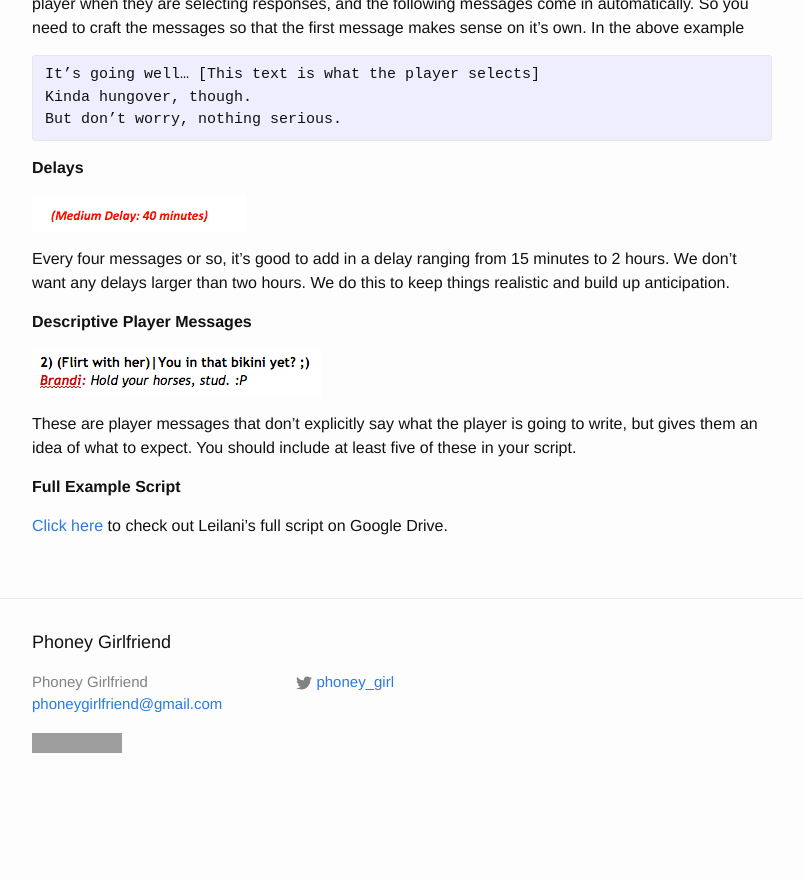
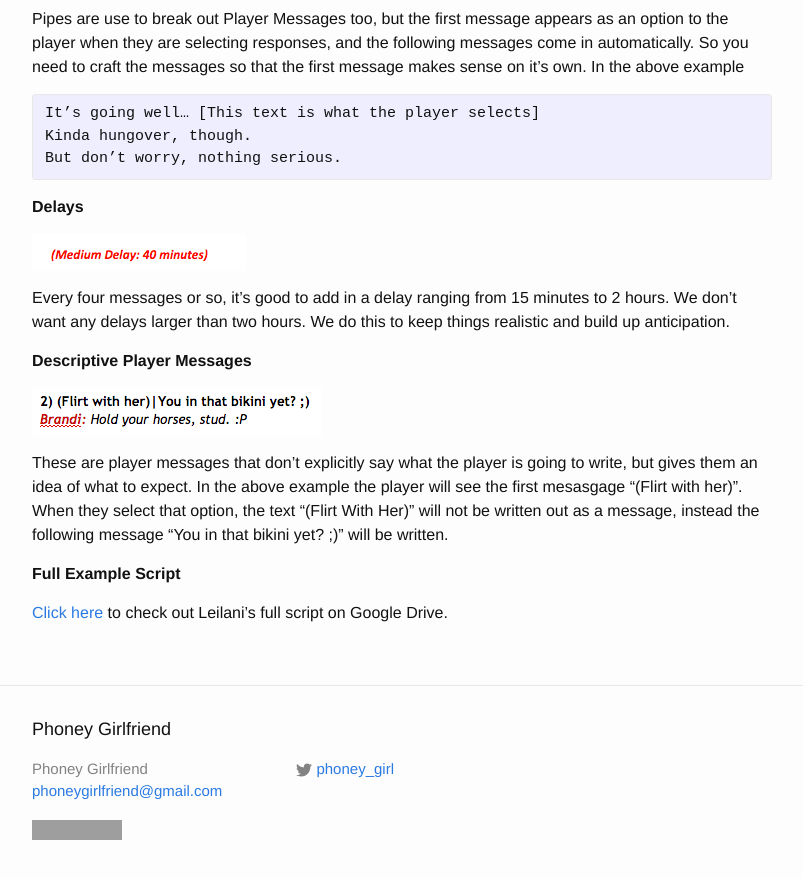
Before and after one commit to hube/phoneygirlfriend.com, a Jekyll site: the page built from _posts/2015-09-13-script-writing.markdown, in a window 1280 px wide and 900 px high, scrolled down 3321 px. Shown: the top 879 px of the window, without its empty margins (238-1041 px from the left). Built offline with Jekyll 4.4.1, drawn with Linux system fonts in a browser that asks for light colours; before the commit the page ends 4134 px from its top, so only the background shows below that; some of the changed text lies outside the part shown; grey boxes are pictures that could not be loaded.

Commit message:
Filled out descriptive message explanation

```diff
--- a/_posts/2015-09-13-script-writing.markdown
+++ b/_posts/2015-09-13-script-writing.markdown
@@ -9,8 +9,9 @@ A lot of people are interested in writing scripts for Phoney Girlfriend. It's no
 
 **Terminology**
 
-NPC - Non Player Character, the girlfriend or the boyfriend. The player receives messages from the NPC.
-Player - The person playing Phoney Girlfriend. Player messages are messages that the player can choose from for a response.
+*NPC* - Non Player Character, the girlfriend or the boyfriend. The player receives messages from the NPC.
+
+*Player* - The person playing Phoney Girlfriend. Player messages are messages that the player can choose from for a response.
 
 **Use Google Drive**
 
@@ -81,7 +82,7 @@ Every four messages or so, it's good to add in a delay ranging from 15 minutes t
 
 ![](/assets/2015-09-13-script-writing/descriptive_pm.png)
 
-These are player messages that don't explicitly say what the player is going to write, but gives them an idea of what to expect. You should include at least five of these in your script.
+These are player messages that don't explicitly say what the player is going to write, but gives them an idea of what to expect. In the above example the player will see the first mesasgage "(Flirt with her)". When they select that option, the text "(Flirt With Her)" will not be written out as a message, instead the following message "You in that bikini yet? ;)" will be written.
 
 **Full Example Script**
 
```
